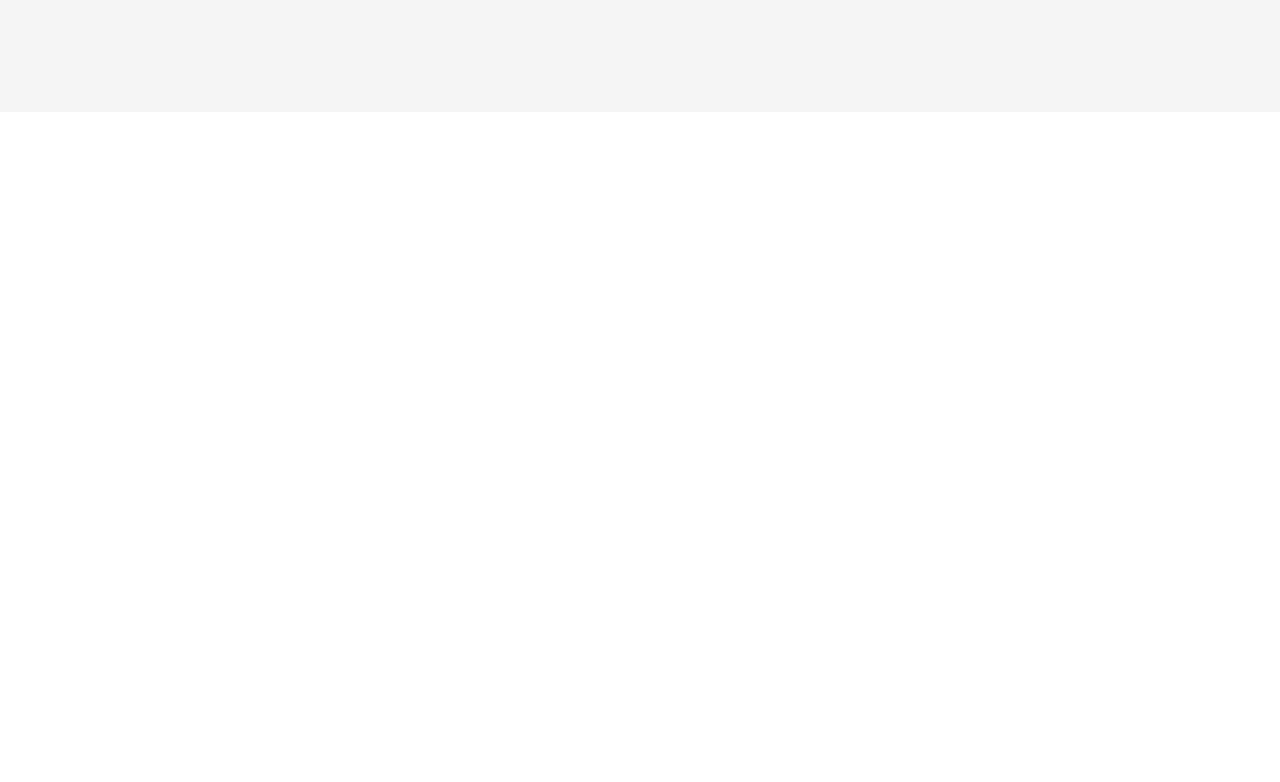
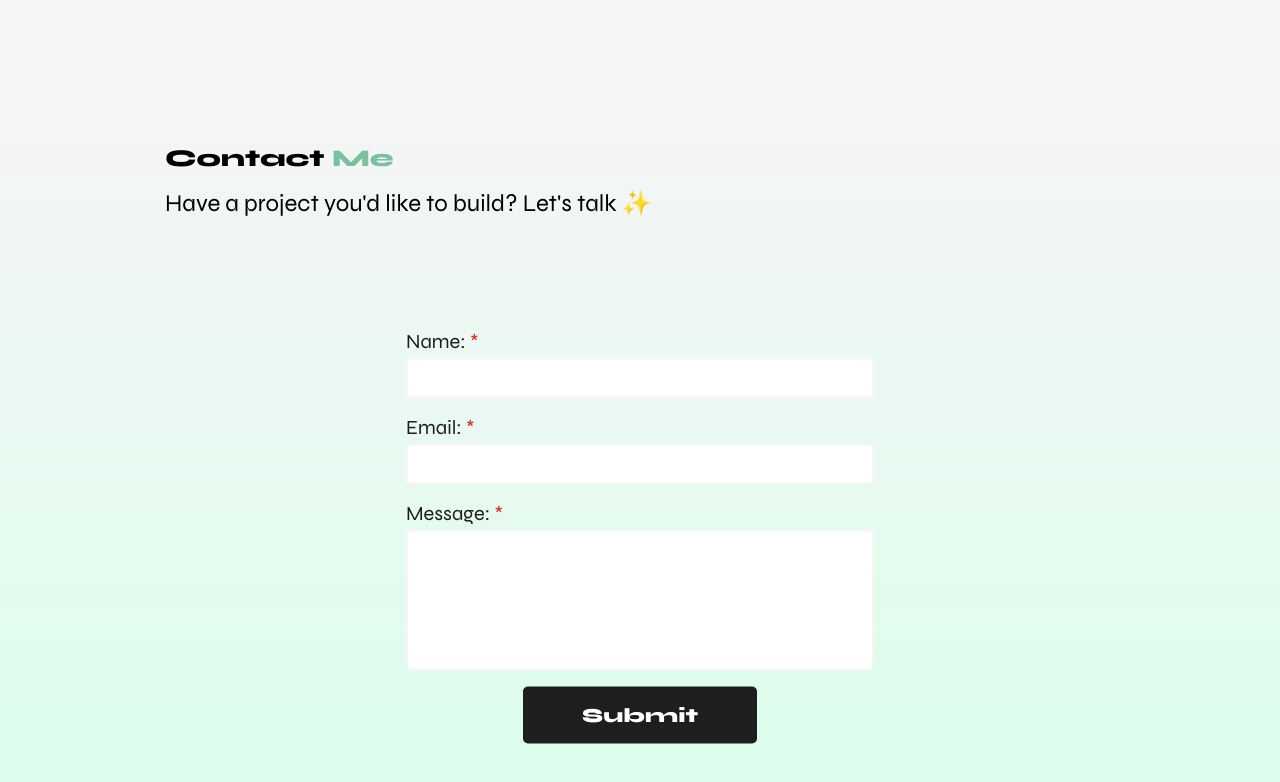
Before and after one commit to joshnussbaum89/portfolio-2022, a Next.js app: page / in a window 1280 px wide. Shown: the part 8657-9439 px from the top of the page. Before the commit the page ends 8769 px from the top, so only its background shows below. Built offline with nearby package versions, Linux system fonts and the light colour scheme.

Commit message:
add footer and contact form

```diff
--- /dev/null
+++ b/components/ContactForm/ContactForm.js
@@ -0,0 +1,39 @@
+/****
+
+TODO:
+1. build api endpoint to handle form submit (first just log response)
+2. Formspree integration
+
+****/
+
+// Styles
+import styles from './ContactForm.module.css'
+
+export default function ContactForm() {
+  return (
+    <form action="/api/form" method="post" className={styles.form}>
+      <label htmlFor="name">
+        Name: <span>*</span>
+      </label>
+      <input id="name" type="text" name="name" required />
+
+      <label htmlFor="email">
+        Email: <span>*</span>
+      </label>
+      <input id="email" type="email" name="email" required />
+
+      <label htmlFor="message">
+        Message: <span>*</span>
+      </label>
+      <textarea
+        id="message"
+        name="message"
+        cols="30"
+        rows="5"
+        required
+      ></textarea>
+
+      <button type="submit">Submit</button>
+    </form>
+  )
+}
--- /dev/null
+++ b/components/ContactForm/ContactForm.module.css
@@ -0,0 +1,65 @@
+.form {
+  position: absolute;
+  left: 50%;
+  top: calc(50% + 1.5rem);
+  transform: translate(-50%, -50%);
+  display: flex;
+  flex-direction: column;
+  width: 100%;
+  max-width: 500px;
+  padding: 0 1rem;
+  font-size: var(--size-small);
+}
+
+.form label,
+.form input,
+.form textarea,
+.form button {
+  font-size: var(--size-small);
+  border-radius: 5px;
+}
+
+.form label,
+.form input,
+.form textarea {
+  color: var(--color-black);
+}
+
+.form label {
+  margin-bottom: 0.25rem;
+}
+
+.form label span {
+  color: var(--color-red);
+}
+
+.form input,
+.form textarea {
+  margin-bottom: 1rem;
+  padding: 0.5rem;
+  border: none;
+  outline: 2px solid var(--color-light-grey);
+  outline-offset: -2px;
+}
+
+.form input:focus,
+.form textarea:focus,
+.form button:focus {
+  outline: 2px solid var(--color-green);
+  outline-offset: -2px;
+}
+
+.form textarea {
+  resize: none;
+}
+
+.form button {
+  width: 50%;
+  margin: auto;
+  padding: 1rem;
+  font-weight: var(--weight-extra-bold);
+  color: var(--color-white);
+  background-color: var(--color-black);
+  border: none;
+  cursor: pointer;
+}
--- /dev/null
+++ b/components/Footer/Footer.js
@@ -0,0 +1,19 @@
+// Components
+import ContactForm from '../ContactForm/ContactForm'
+
+// Styles
+import styles from './Footer.module.css'
+
+export default function Footer({ trackContactPosition }) {
+  return (
+    <footer id="contact" className={styles.contact} ref={trackContactPosition}>
+      <div className={styles.container}>
+        <h3>
+          Contact <span>Me</span>
+        </h3>
+        <p>Have a project you&apos;d like to build? Let&apos;s talk ✨</p>
+        <ContactForm />
+      </div>
+    </footer>
+  )
+}
--- /dev/null
+++ b/components/Footer/Footer.module.css
@@ -0,0 +1,26 @@
+.contact {
+  position: relative;
+  min-height: 100vh;
+  padding: 1rem;
+  background: var(--color-light-grey-green-gradient);
+}
+
+.contact h3 {
+  margin-bottom: 1rem;
+  font-size: var(--size-medium);
+}
+
+.contact h3 span {
+  color: var(--color-green);
+}
+
+.contact p {
+  font-size: var(--size-medium);
+}
+
+.container {
+  width: 100%;
+  max-width: 950px;
+  margin: auto;
+  padding-top: 1rem;
+}
--- a/pages/index.js
+++ b/pages/index.js
@@ -6,11 +6,13 @@ import ScrollingNavigation from '../components/ScrollingNavigation/ScrollingNavi
 import About from '../components/About/About'
 import RecentWork from '../components/RecentWork/RecentWork'
 import useScrollPosition from '../hooks/useScrollPosition'
+import Footer from '../components/Footer/Footer'
 
 export default function Home() {
   const [aboutPosition, setAboutPosition] = useState(0)
   const [devPosition, setDevPosition] = useState(0)
   const [musicPosition, setMusicPosition] = useState(0)
+  const [contactPosition, setContactPosition] = useState(0)
   const [activeIndex, setActiveIndex] = useState(0)
 
   // Use scrollY value
@@ -32,6 +34,11 @@ export default function Home() {
     setMusicPosition(element.getBoundingClientRect().top)
     if (musicPosition < 100) setActiveIndex(3)
   }
+  const trackContactPosition = (element) => {
+    if (!element) return
+    setContactPosition(element.getBoundingClientRect().top)
+    if (contactPosition < 100) setActiveIndex(4)
+  }
 
   return (
     <>
@@ -45,11 +52,14 @@ export default function Home() {
       </Head>
       <Header />
       <ScrollingNavigation activeIndex={activeIndex} />
-      <About trackAboutPosition={trackAboutPosition} />
-      <RecentWork
-        trackDevPosition={trackDevPosition}
-        trackMusicPosition={trackMusicPosition}
-      />
+      <main>
+        <About trackAboutPosition={trackAboutPosition} />
+        <RecentWork
+          trackDevPosition={trackDevPosition}
+          trackMusicPosition={trackMusicPosition}
+        />
+      </main>
+      <Footer trackContactPosition={trackContactPosition} />
     </>
   )
 }
--- a/styles/globals.css
+++ b/styles/globals.css
@@ -21,14 +21,10 @@
   --color-light-purple: #edcdff;
   --color-green: #7bc19f;
   --color-light-green: #d7ffeb;
-
-  /* Gradients */
   --color-light-grey-green-gradient: linear-gradient(
     var(--color-light-grey),
     var(--color-light-green)
   );
-  /* TODO: delete if not using */
-  --color-header-gradient: linear-gradient(#1ca8a5, #aabb85, #b76840);
 
   /* Transitions */
   --transition-normal: all 0.3s ease-in-out;
@@ -70,3 +66,9 @@ ul {
 li {
   list-style-type: none;
 }
+
+input,
+textarea,
+button {
+  font-family: 'Syne', sans-serif;
+}
```
